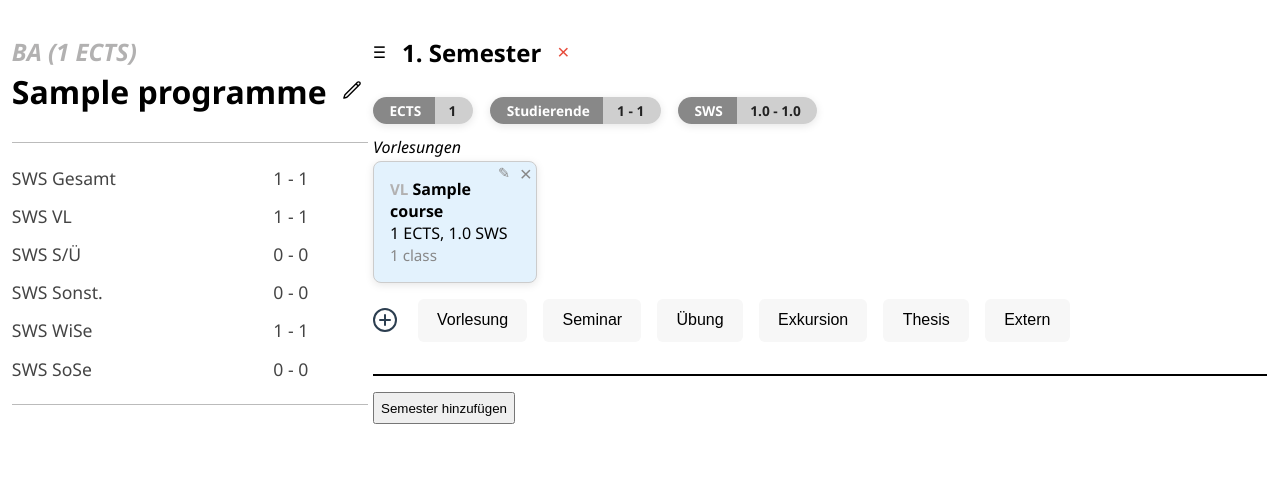
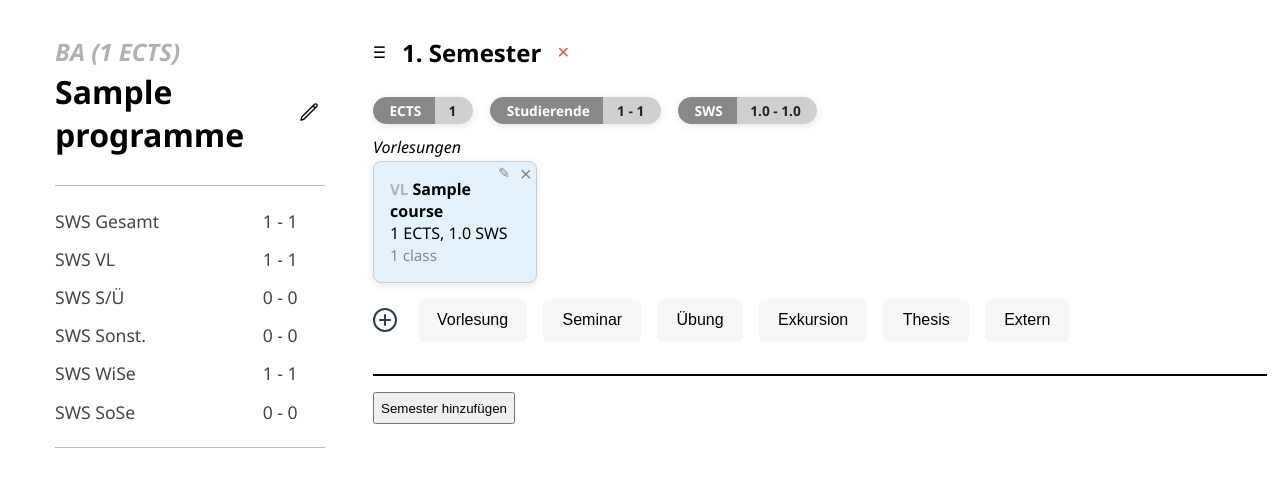
Before and after one commit to jfb-h/programme-designer, a Django app: page /programme/1/ in a window 1280 px wide. Shown: the part 69-556 px from the top of the page. Run offline with Django 5.2, Linux system fonts and the light colour scheme; a user stored in the database is signed in; tables that the repository leaves empty hold one stand-in row (values such as "Sample post").

Commit message:
fix copy and styling

```diff
--- a/studyprogrammes/static/studyprogrammes/site.css
+++ b/studyprogrammes/static/studyprogrammes/site.css
@@ -177,8 +177,7 @@
 }
 
 .programme-sidebar {
-  min-width: 270px;
-  max-width: 400px;
+  width: 270px;
   flex: 0 0 320px;
   position: fixed;
   top: 6.5em; /* below navbar, adjust as needed */
--- a/studyprogrammes/views.py
+++ b/studyprogrammes/views.py
@@ -292,7 +292,8 @@
             if orig:
                 new_prog = Programme.objects.create(
                     name=f"{orig.name} (Copy)",
-                    degree_type=orig.degree_type
+                    degree_type=orig.degree_type,
+                    user=request.user
                 )
                 # Deep copy semesters and courses
                 orig_semesters = Semester.objects.filter(programme=orig).order_by('order', 'pk')
```
